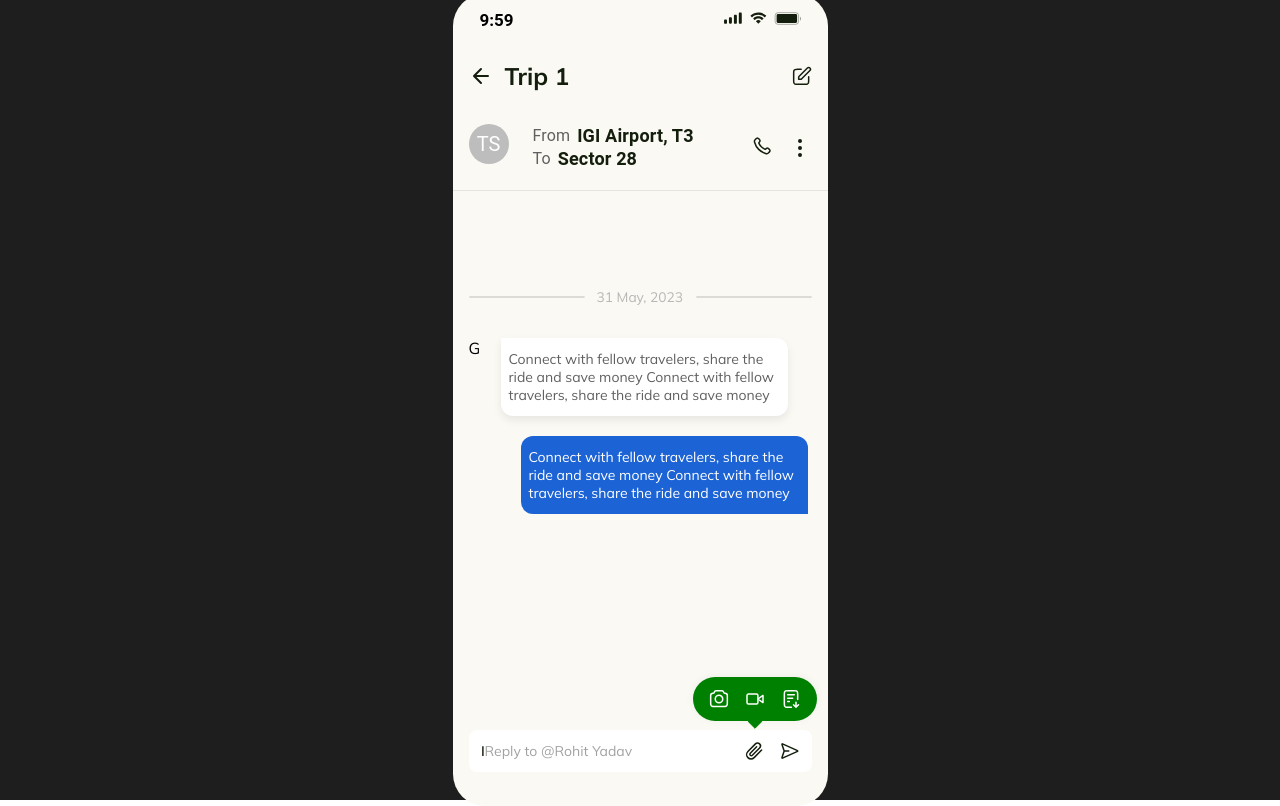
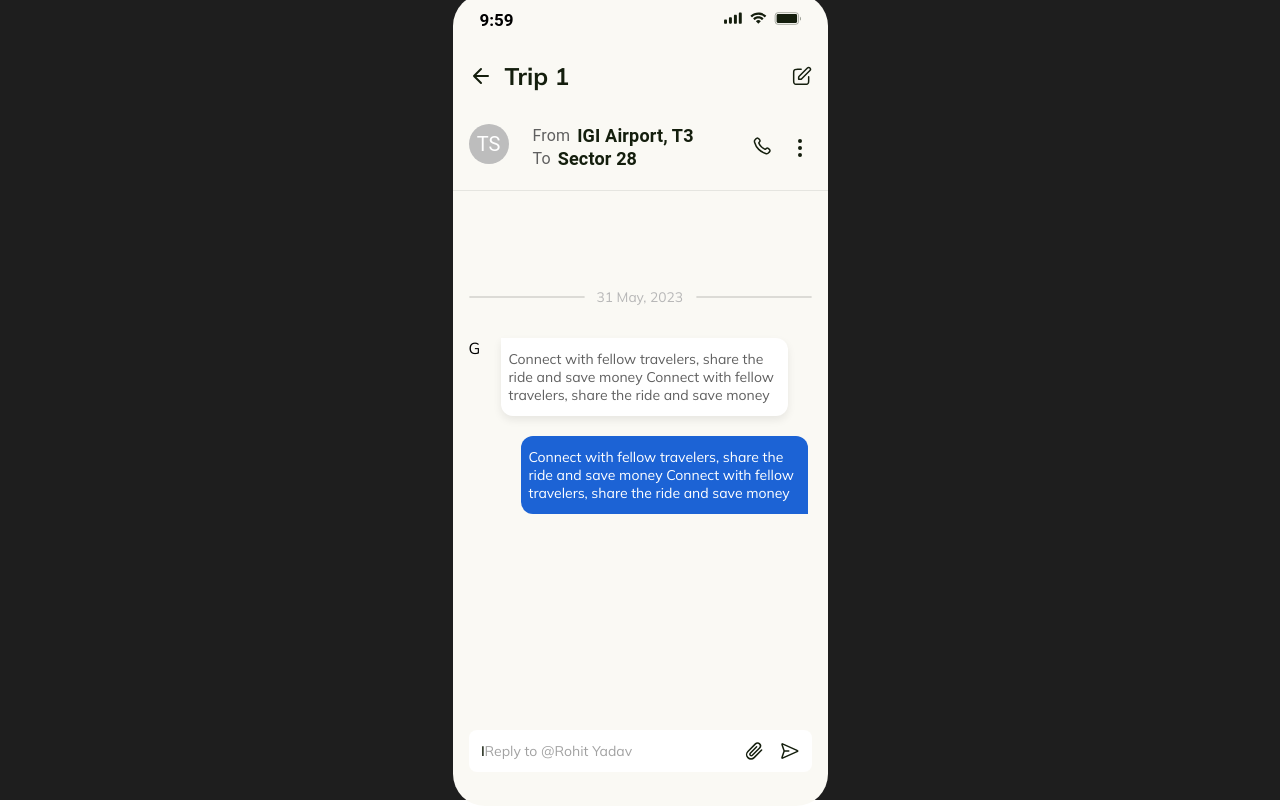
Before and after one commit to tsongtheng/Chat-Screen, a React (Create React App) app: page / in a window 1280 px wide. Built offline with nearby package versions, Linux system fonts and the light colour scheme; a web font is replaced by a local one.

Commit message:
update 'InputBar', added functionality to 'PaperClipIcon'.

```diff
--- a/src/components/InputBar/InputBar.jsx
+++ b/src/components/InputBar/InputBar.jsx
@@ -1,5 +1,5 @@
-import React from "react";
-import { Box, Button, TextField } from "@mui/material";
+import React, { useState } from "react";
+import { Box, Button } from "@mui/material";
 import {
   CaretIcon,
   PaperClipIcon,
@@ -9,6 +9,12 @@ import CustomizedInputsStyleOverrides from "../../style/InputBarTextField/InputB
 import AttachmentPanel from "./AttachmentPanel";
 
 const InputBar = () => {
+  const [panel, setPanel] = useState(false);
+
+  const handlePanelClick = () => {
+    setPanel((prevState) => !prevState);
+  };
+
   return (
     <Box
       display={"flex"}
@@ -25,7 +31,7 @@ const InputBar = () => {
         // backgroundColor: "black",
       }}
     >
-      <AttachmentPanel />
+      {panel && <AttachmentPanel />}
       <Box
         display={"flex"}
         justifyContent={"center"}
@@ -38,6 +44,7 @@ const InputBar = () => {
       </Box>
       <CustomizedInputsStyleOverrides />
       <Button
+        onClick={handlePanelClick}
         disableRipple
         sx={{
           minWidth: "20px",
```
